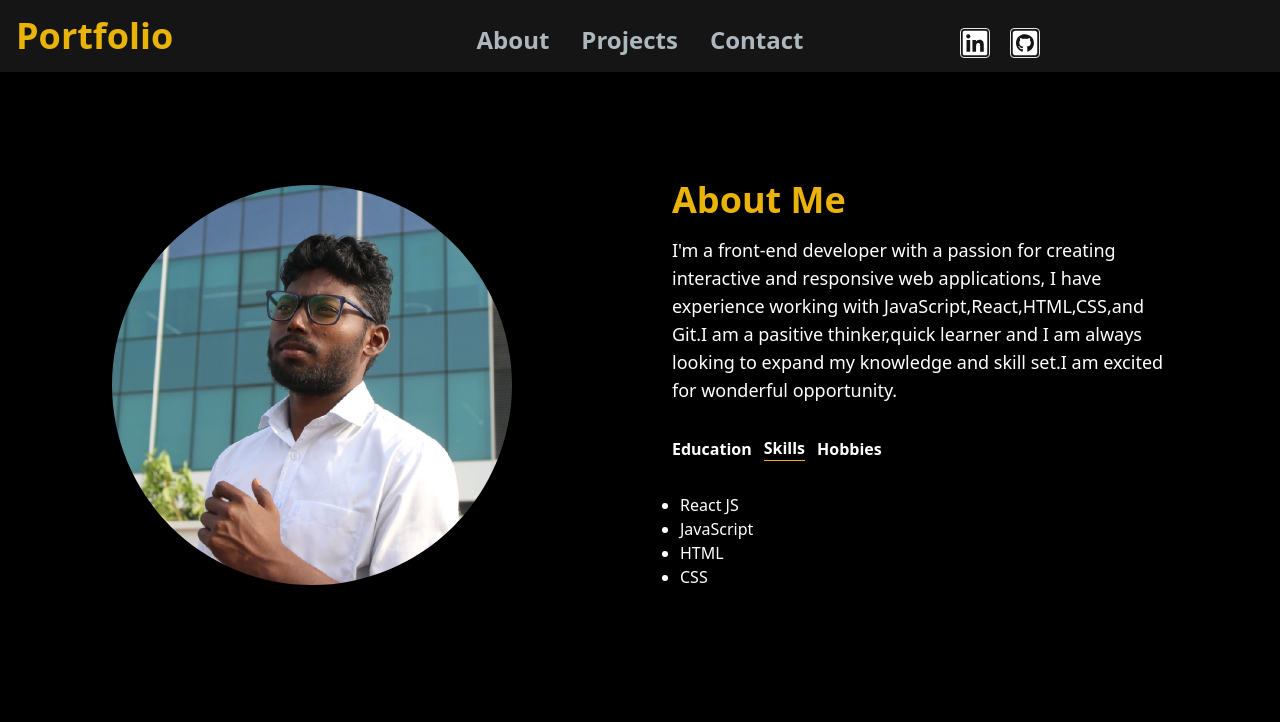
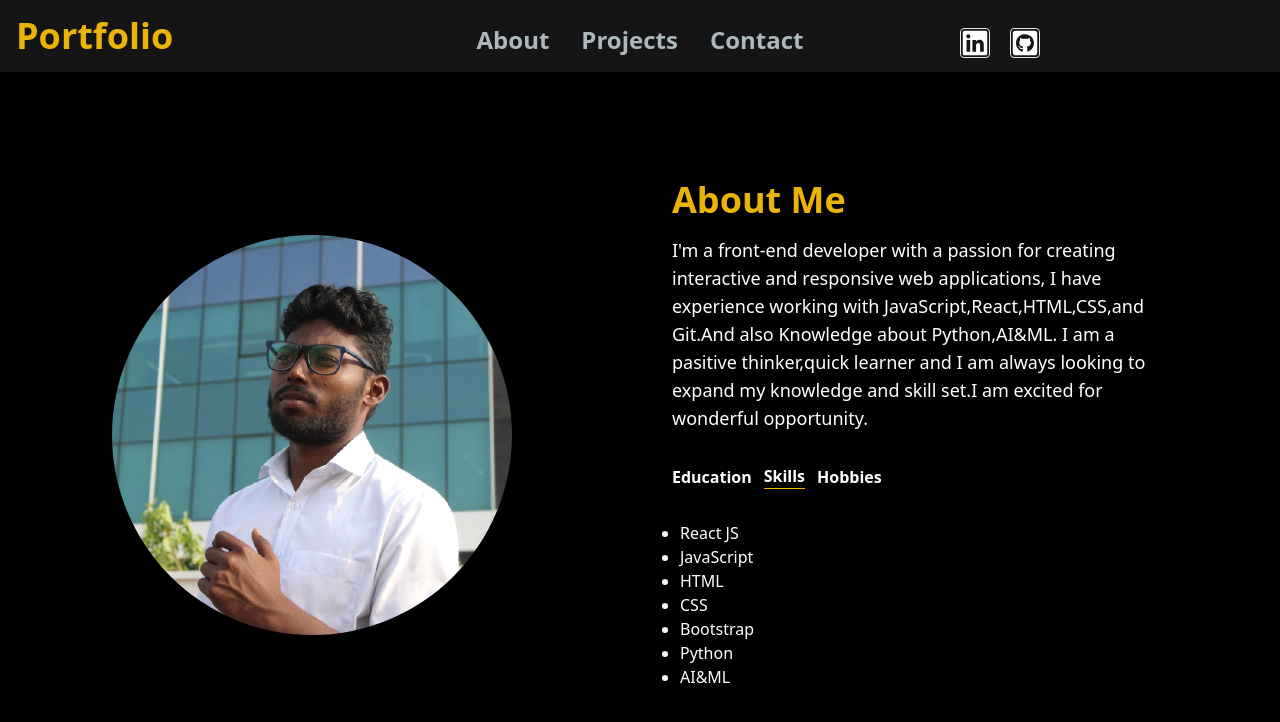
Before and after one commit to Karthickseetha/Portfolio-website, a React (Vite) app: page /about in a window 1280 px wide. Shown: the top 722 px of the page. Built offline with nearby package versions, Linux system fonts and the light colour scheme.

Commit message:
portfolio

```diff
--- a/src/component/about/about.component.jsx
+++ b/src/component/about/about.component.jsx
@@ -24,6 +24,10 @@ const TAB_DATA=[
             <li>JavaScript</li>
             <li>HTML</li>
             <li>CSS</li>
+            <li>Bootstrap</li>
+            <li>Python</li>
+            <li>AI&ML</li>
+
              </ul>
         )
     },
@@ -68,7 +72,7 @@ const AboutSection = () => {
                     font-bold ">About Me</h2>
                     <p className="text-base md:text-lg mt-4">I'm a front-end developer with a passion for creating
                         interactive and responsive web applications, I have experience
-                        working with JavaScript,React,HTML,CSS,and Git.I am a pasitive
+                        working with JavaScript,React,HTML,CSS,and Git.And also Knowledge about Python,AI&ML. I am a pasitive
                         thinker,quick learner and I am always looking to expand my
                         knowledge and skill set.I am excited for wonderful opportunity.
 
--- a/src/component/skills/skill.component.jsx
+++ b/src/component/skills/skill.component.jsx
@@ -3,6 +3,10 @@ import { RiReactjsLine } from "react-icons/ri";
 import { IoLogoHtml5 } from "react-icons/io5";
 import { FaCss3Alt } from "react-icons/fa6";
 import { RiBootstrapFill } from "react-icons/ri";
+import { FaPython } from "react-icons/fa";
+import { GiArtificialIntelligence } from "react-icons/gi";
+
+
 
 
 const SkillSection = () => {
@@ -24,6 +28,9 @@ const SkillSection = () => {
             <IoLogoHtml5  className="text-white hover:cursor-pointer hover:text-yellow-500 text-6xl"/>
             <FaCss3Alt  className="text-white hover:cursor-pointer hover:text-yellow-500 text-6xl"/>
             <RiBootstrapFill className="text-white hover:cursor-pointer hover:text-yellow-500 text-6xl"/>
+            <FaPython className="text-white hover:cursor-pointer hover:text-yellow-500 text-6xl"/>
+            <GiArtificialIntelligence className="text-white hover:cursor-pointer hover:text-yellow-500 text-6xl"/>
+
 
             </div>
             </div>
```
